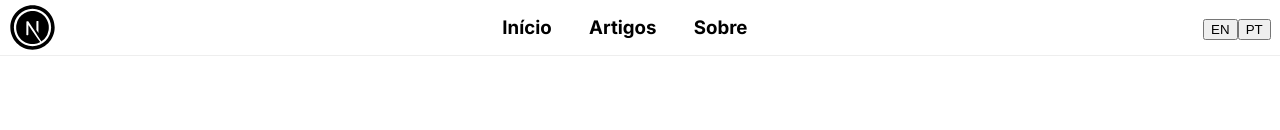
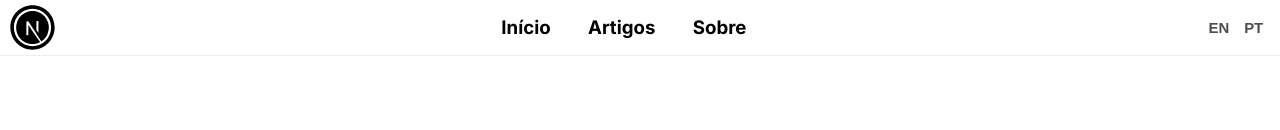
Before and after one commit to Achilles3458/next-intl, a Next.js app: page /en/articles in a window 1280 px wide. Shown: the top 130 px of the page. Built offline with nearby package versions, Linux system fonts and the light colour scheme.

Commit message:
Language switcher styles.

```diff
--- a/pages/styles/layout.css
+++ b/pages/styles/layout.css
@@ -78,15 +78,21 @@ a {
   padding: 0.5em;
 }
 
-.lang a {
+.lang a,
+.lang button {
+  border: 0;
+  background: transparent;
   color: hsla(200, 0%, 0%, 0.7);
+  cursor: pointer;
   display: inline-block;
+  font-weight: bold;
   font-size: 0.8em;
   padding: 0.5em;
   transition: all 0.2s ease-in-out;
 }
 
-.lang a:hover {
+.lang a:hover,
+.lang button:hover {
   color: #000;
 }
 
```
